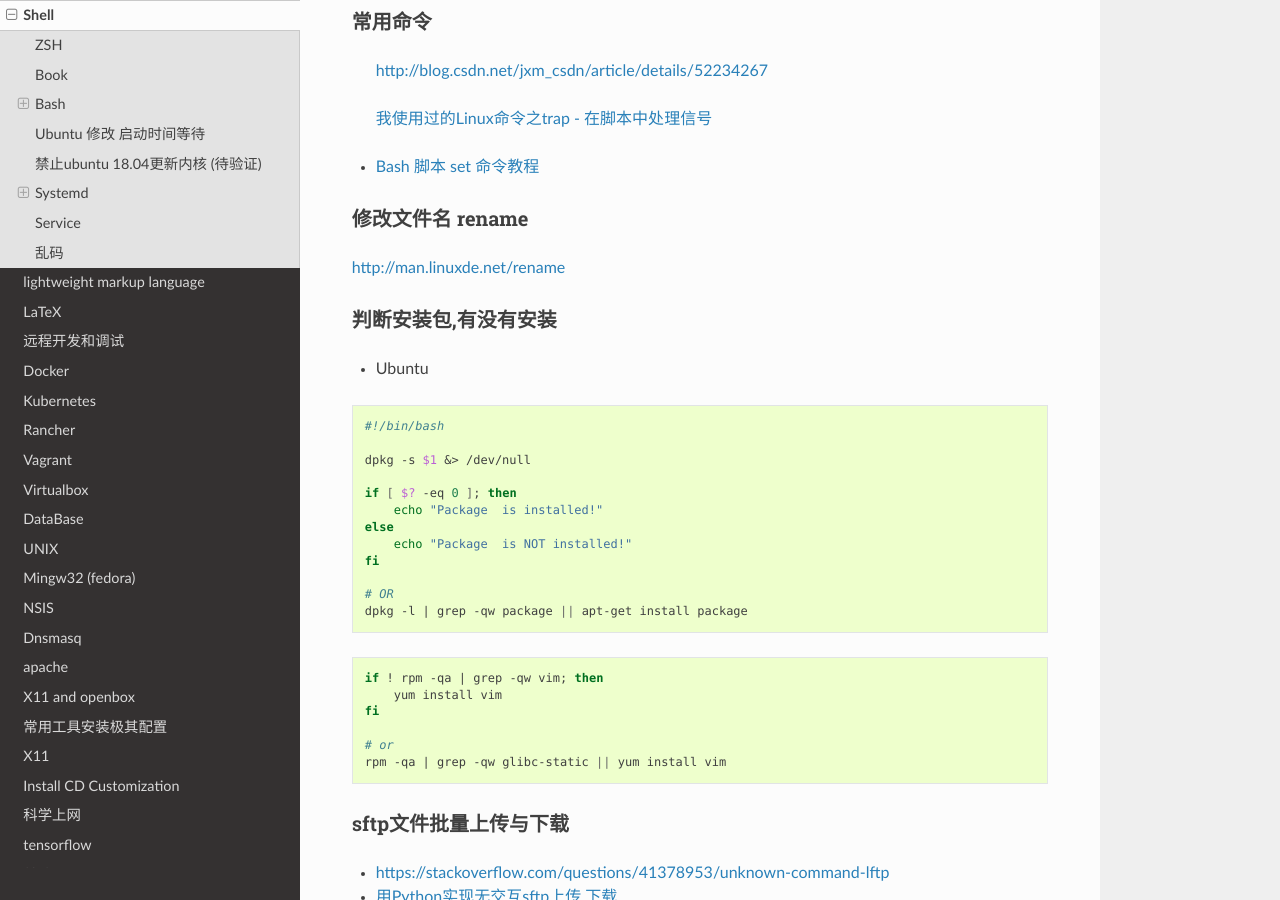
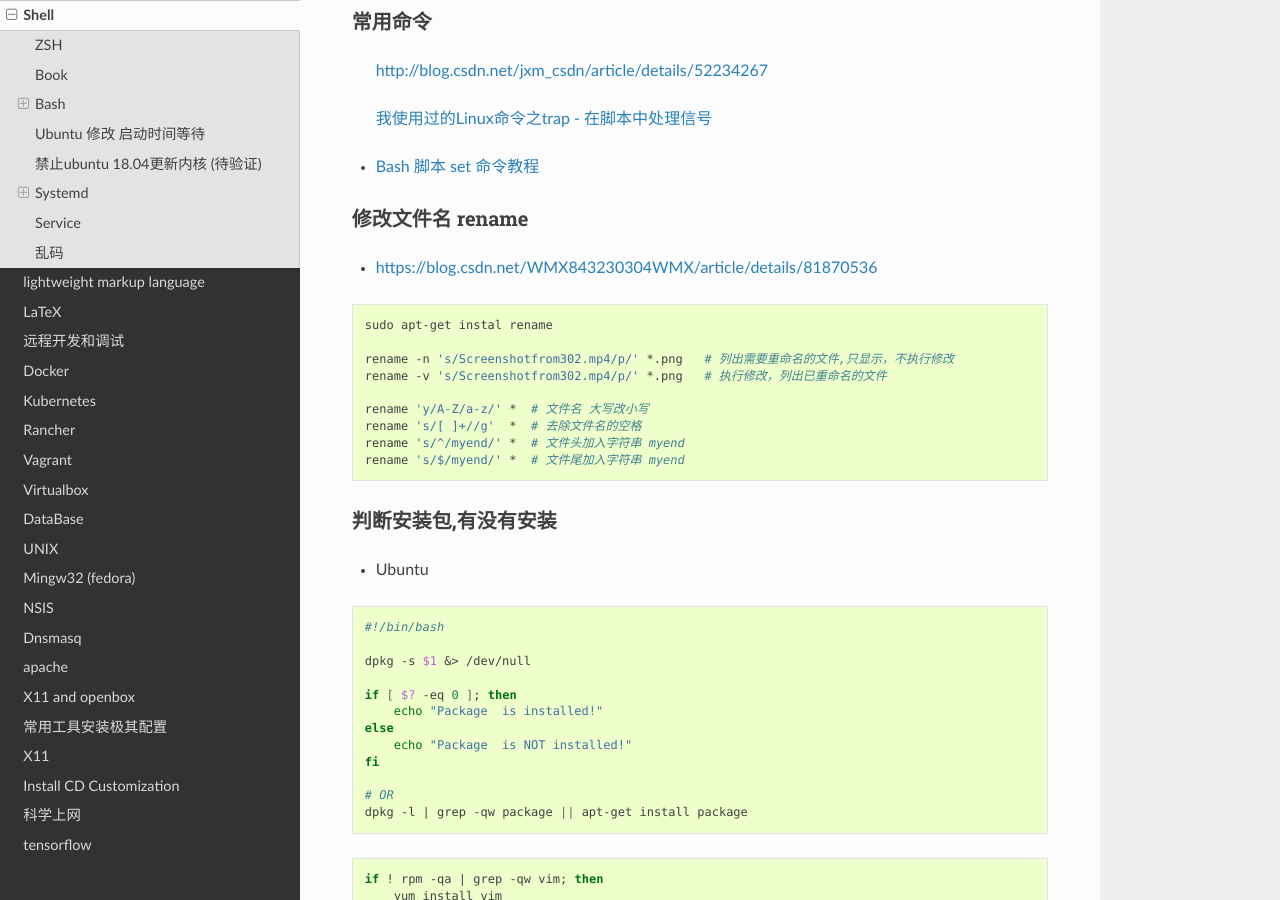
Before and after one commit to my-rds-store/my_space, a Sphinx documentation site: the page built from source/shell/shell.rst, in a window 1280 px wide and 900 px high, scrolled down 1371 px. Built offline with Sphinx 7.4.7 and the Read the Docs theme 2.0.0, drawn with Linux system fonts in a browser that asks for light colours.

Commit message:
update ....

```diff
--- a/source/shell/shell.rst
+++ b/source/shell/shell.rst
@@ -90,7 +90,20 @@ http://blog.csdn.net/zhaihaifei/article/details/50523576
 修改文件名 rename
 -------------------
 
-http://man.linuxde.net/rename
+* https://blog.csdn.net/WMX843230304WMX/article/details/81870536
+
+
+.. code-block:: sh
+
+    sudo apt-get instal rename
+
+    rename -n 's/Screenshotfrom302.mp4/p/' *.png   # 列出需要重命名的文件,只显示，不执行修改
+    rename -v 's/Screenshotfrom302.mp4/p/' *.png   # 执行修改，列出已重命名的文件
+
+    rename 'y/A-Z/a-z/' *  # 文件名 大写改小写
+    rename 's/[ ]+//g'  *  # 去除文件名的空格
+    rename 's/^/myend/' *  # 文件头加入字符串 myend
+    rename 's/$/myend/' *  # 文件尾加入字符串 myend
 
 
 判断安装包,有没有安装
```
